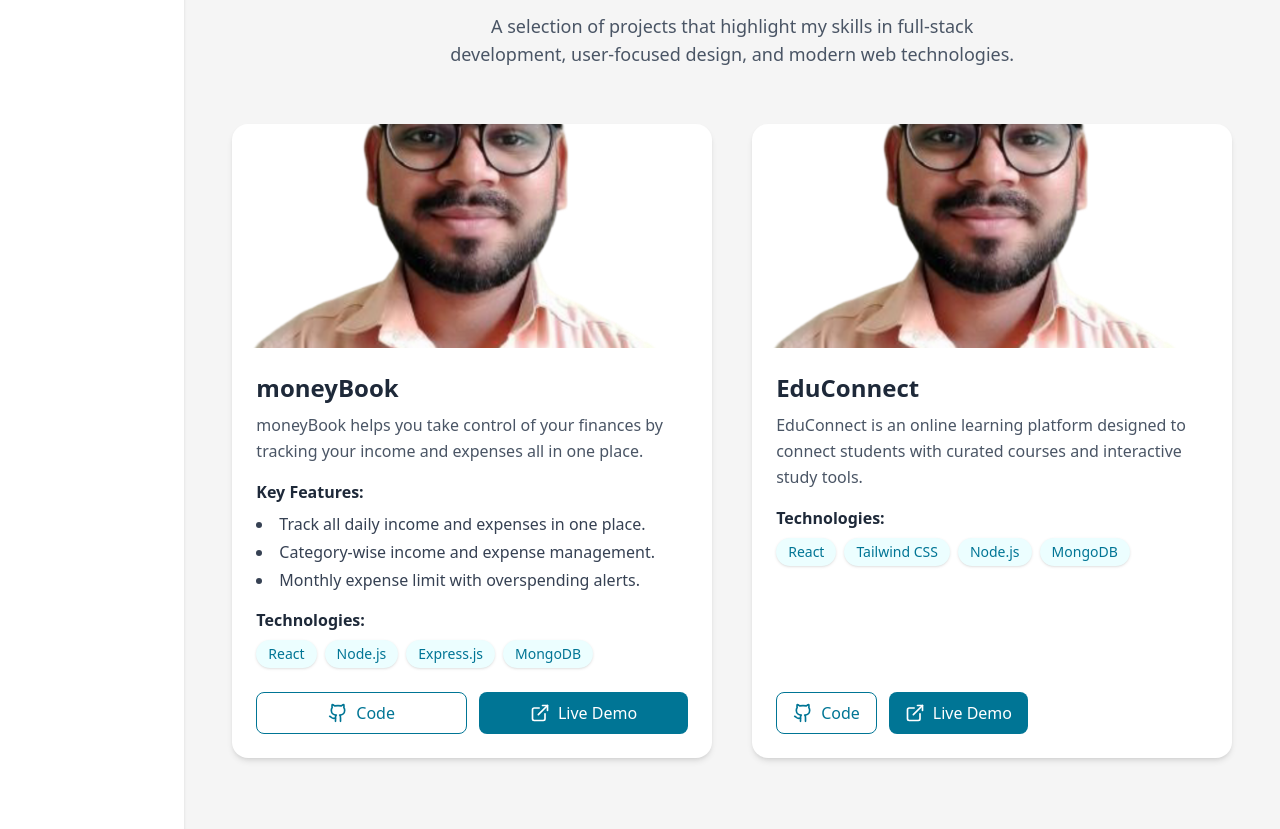
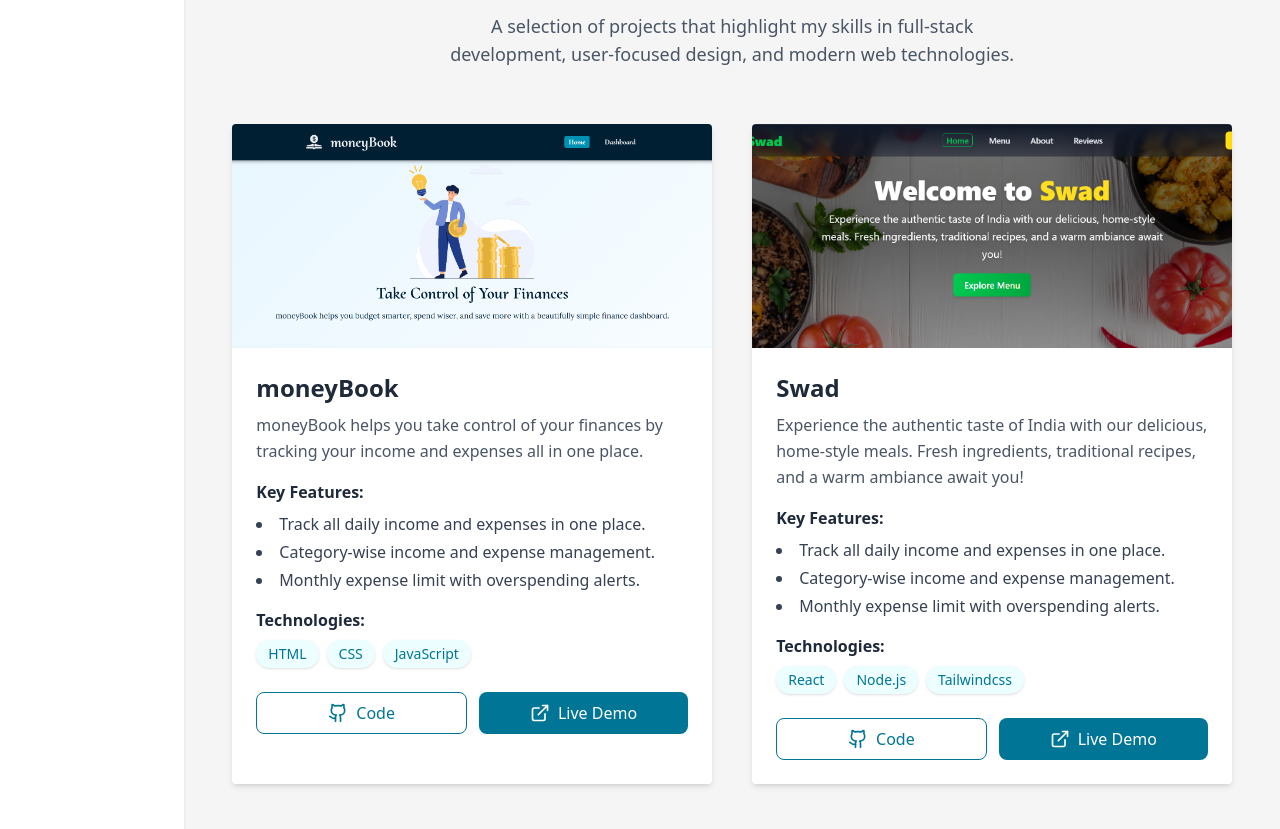
Before and after one commit to ravikanttarare95/updated_portfolio, a React (Vite) app: page / in a window 1280 px wide. Shown: the part 649-1478 px from the top of the page. Built offline with nearby package versions, Linux system fonts and the light colour scheme.

Commit message:
Project Card Component

```diff
--- a/src/App.jsx
+++ b/src/App.jsx
@@ -6,6 +6,8 @@ import Button from "./components/Button";
 
 import NAV_LINKS from "./configs/NavLinks.js";
 import SOCIAL_ICONS from "./configs/SocialIcons.js";
+import ProjectCard from "./components/ProjectCard.jsx";
+import PROJECTS_INFO from "./configs/Projects.js";
 
 function App() {
   return (
@@ -36,18 +38,18 @@ function App() {
 
       {/* Main Content */}
       <main className="p-6 md:p-12">
-        <div className="bg-gray-50 rounded-xl shadow p-10 w-full">
+        <div className="bg-gray-50 rounded shadow p-7 sm:p-10 w-full">
           {/* Profile image (visible only on small screens) */}
           <div className="flex justify-center mb-6 md:hidden">
             <img
               src={MyPhoto}
               alt="My Photo"
-              className="w-32 h-32 rounded-full border-4 border-cyan-500"
+              className="w-32 h-32 rounded-full border-4 border-cyan-700"
             />
           </div>
 
           {/* Name */}
-          <h1 className="text-5xl font-bold text-gray-700 mb-3">
+          <h1 className="text-5xl font-bold text-gray-800 mb-3">
             Ravikant Tarare
           </h1>
 
@@ -115,153 +117,41 @@ function App() {
         </div>
         <div className=" w-full">
           <section className="py-16">
-            <div className="max-w-6xl mx-auto">
             {/* Heading */}
             <h2 className="text-4xl font-extrabold text-gray-800 mb-4 text-center">
               Featured Projects
             </h2>
-              <p className="text-gray-600 text-lg w-150 mx-auto text-center mb-14">
+            <p className="text-gray-600 text-lg max-w-xl mx-auto text-center mb-14">
               A selection of projects that highlight my skills in full-stack
               development, user-focused design, and modern web technologies.
             </p>
 
             {/* Projects Grid */}
-              <div className="grid gap-10 md:grid-cols-2">
-                {/* Project Card */}
-                <div className="group rounded-2xl overflow-hidden shadow-md hover:shadow-xl transition duration-300 bg-white flex flex-col">
-                  {/* Image */}
-                  <div className="relative overflow-hidden">
-                    <img
-                      src={MyPhoto}
-                      alt="moneyBook"
-                      className="w-full h-56 object-cover transform group-hover:scale-105 transition duration-300"
+            <div className="grid w-full gap-10 lg:grid-cols-2">
+              {PROJECTS_INFO.map((projectObj) => {
+                const {
+                  id,
+                  projectPhoto,
+                  projectTitle,
+                  projectDesc,
+                  features,
+                  technologies,
+                  gitHubLink,
+                  liveLink,
+                } = projectObj;
+                return (
+                  <ProjectCard
+                    projectPhoto={projectPhoto}
+                    projectTitle={projectTitle}
+                    projectDesc={projectDesc}
+                    features={features}
+                    technologies={technologies}
+                    gitHubLink={gitHubLink}
+                    liveLink={liveLink}
+                    key={id}
                   />
-                  </div>
-
-                  {/* Content */}
-                  <div className="p-6 flex flex-col flex-1">
-                    <h4 className="text-2xl font-semibold text-gray-800 mb-2">
-                      moneyBook
-                    </h4>
-                    <p className="text-gray-600 mb-4 leading-relaxed">
-                      moneyBook helps you take control of your finances by
-                      tracking your income and expenses all in one place.
-                    </p>
-                    <h5 className="font-semibold text-gray-800 mb-2">
-                      Key Features:
-                    </h5>
-                    <ul className="list-disc list-inside space-y-1 text-gray-700 mb-4">
-                      <li>Track all daily income and expenses in one place.</li>
-                      <li>Category-wise income and expense management.</li>
-                      <li>Monthly expense limit with overspending alerts.</li>
-                    </ul>
-
-                    {/* Tags */}
-                    <h5 className="font-semibold text-gray-800 mb-2">
-                      Technologies:
-                    </h5>
-                    <ul className="flex flex-wrap gap-2 mb-6">
-                      <li className="bg-cyan-50 px-3 py-1 rounded-full text-cyan-700 text-sm font-medium shadow-sm">
-                        React
-                      </li>
-                      <li className="bg-cyan-50 px-3 py-1 rounded-full text-cyan-700 text-sm font-medium shadow-sm">
-                        Node.js
-                      </li>
-                      <li className="bg-cyan-50 px-3 py-1 rounded-full text-cyan-700 text-sm font-medium shadow-sm">
-                        Express.js
-                      </li>
-                      <li className="bg-cyan-50 px-3 py-1 rounded-full text-cyan-700 text-sm font-medium shadow-sm">
-                        MongoDB
-                      </li>
-                    </ul>
-
-                    {/* Buttons */}
-                    <div className="flex justify-between gap-3 mt-auto">
-                      <Button
-                        btnTitle={
-                          <div className="flex items-center gap-2">
-                            <Github className="w-5 h-5" />
-                            Code
-                          </div>
-                        }
-                        btnVariant="secondary"
-                        customStyle="w-full"
-                      />
-                      <Button
-                        btnTitle={
-                          <>
-                            <ExternalLink className="w-5 h-5" />
-                            Live Demo
-                          </>
-                        }
-                        btnVariant="primary"
-                        customStyle="w-full"
-                      />
-                    </div>
-                  </div>
-                </div>
-
-                {/* Duplicate and replace content for other projects */}
-                <div className="group rounded-2xl overflow-hidden shadow-md hover:shadow-xl transition duration-300 bg-white flex flex-col">
-                  <div className="relative">
-                    <img
-                      src={MyPhoto}
-                      alt="EduConnect"
-                      className="w-full h-56 object-cover transform group-hover:scale-105 transition duration-300"
-                    />
-                    <div className="absolute inset-0 bg-cyan-700 opacity-0 group-hover:opacity-20 transition duration-300"></div>
-                  </div>
-                  <div className="p-6 flex flex-col flex-1">
-                    <h4 className="text-2xl font-semibold text-gray-800 mb-2">
-                      EduConnect
-                    </h4>
-                    <p className="text-gray-600 mb-4 leading-relaxed">
-                      EduConnect is an online learning platform designed to
-                      connect students with curated courses and interactive
-                      study tools.
-                    </p>
-
-                    <h5 className="font-semibold text-gray-800 mb-2">
-                      Technologies:
-                    </h5>
-                    <ul className="flex flex-wrap gap-2 mb-6">
-                      <li className="bg-cyan-50 px-3 py-1 rounded-full text-cyan-700 text-sm font-medium shadow-sm">
-                        React
-                      </li>
-                      <li className="bg-cyan-50 px-3 py-1 rounded-full text-cyan-700 text-sm font-medium shadow-sm">
-                        Tailwind CSS
-                      </li>
-                      <li className="bg-cyan-50 px-3 py-1 rounded-full text-cyan-700 text-sm font-medium shadow-sm">
-                        Node.js
-                      </li>
-                      <li className="bg-cyan-50 px-3 py-1 rounded-full text-cyan-700 text-sm font-medium shadow-sm">
-                        MongoDB
-                      </li>
-                    </ul>
-
-                    <div className="flex gap-3 mt-auto">
-                      <Button
-                        btnTitle={
-                          <div className="flex items-center gap-2">
-                            <Github className="w-5 h-5" />
-                            Code
-                          </div>
-                        }
-                        btnVariant="secondary"
-                      />
-                      <Button
-                        btnTitle={
-                          <div className="flex items-center gap-2">
-                            <ExternalLink className="w-5 h-5" />
-                            Live Demo
-                          </div>
-                        }
-                        btnVariant="primary"
-                      />
-                    </div>
-                  </div>
-                </div>
-              </div>
+                );
+              })}
             </div>
           </section>
         </div>
--- /dev/null
+++ b/src/components/ProjectCard.jsx
@@ -0,0 +1,86 @@
+import React from "react";
+import { ExternalLink, Github } from "lucide-react";
+import Button from "./Button";
+
+function ProjectCard({
+  projectPhoto,
+  projectTitle,
+  projectDesc,
+  technologies,
+  gitHubLink,
+  liveLink,
+}) {
+  return (
+    <div className="group rounded overflow-hidden shadow-md hover:shadow-xl transition duration-300 bg-white flex flex-col">
+      {/* Image */}
+      <div className="relative overflow-hidden">
+        <img
+          src={projectPhoto}
+          alt="moneyBook"
+          className="w-full h-56 object-cover transform group-hover:scale-105 transition duration-300"
+        />
+      </div>
+
+      {/* Content */}
+      <div className="p-6 flex flex-col">
+        <h4 className="text-2xl font-bold text-gray-800 mb-2">
+          {projectTitle}
+        </h4>
+        <p className="text-gray-600 mb-4 leading-relaxed">{projectDesc}</p>
+
+        <h5 className="font-semibold text-gray-800 mb-2">Key Features:</h5>
+        <ul className="list-disc list-inside space-y-1 text-gray-700 mb-4">
+          <li>Track all daily income and expenses in one place.</li>
+          <li>Category-wise income and expense management.</li>
+          <li>Monthly expense limit with overspending alerts.</li>
+        </ul>
+
+        {/* Tags */}
+        <h5 className="font-semibold text-gray-800 mb-2">Technologies:</h5>
+
+        <ul className="flex flex-wrap gap-2 mb-6">
+          {technologies.map((technology, index) => (
+            <li
+              className="bg-cyan-50 px-3 py-1 rounded-full text-cyan-700 text-sm font-medium shadow-sm"
+              key={index}
+            >
+              {technology}
+            </li>
+          ))}
+        </ul>
+
+        {/* Buttons */}
+        <div className="flex flex-col sm:flex-row justify-between gap-3 mt-auto ">
+          <Button
+            btnTitle={
+              <div className="flex items-center gap-2">
+                <Github className="w-5 h-5" />
+                Code
+              </div>
+            }
+            btnVariant="secondary"
+            customStyle="w-full"
+            onBtnClick={() => {
+              window.open(gitHubLink, "_blank");
+            }}
+          />
+          <Button
+            btnTitle={
+              <>
+                <ExternalLink className="w-5 h-5" />
+                Live Demo
+              </>
+            }
+            btnVariant="primary"
+            customStyle="w-full"
+            onBtnClick={() => {
+              window.open(liveLink, "_blank");
+            }}
+          />
+        </div>
+      </div>
+    </div>
+  );
+}
+
+export default ProjectCard;
--- a/src/configs/Projects.js
+++ b/src/configs/Projects.js
@@ -1,9 +1,13 @@
-import { GrTechnology } from "react-icons/gr";
+import moneyBookImg from "./../assets/money-book.png";
+import swadImg from "./../assets/swad.png";
 
-const PROJECTS = [
+const PROJECTS_INFO = [
   {
-    title: "moneyBook",
-    desc: "moneyBook helps you take control of your finances by tracking your income and expenses all in one place.",
+    id: 1,
+    projectPhoto: moneyBookImg,
+    projectTitle: "moneyBook",
+    projectDesc:
+      "moneyBook helps you take control of your finances by tracking your income and expenses all in one place.",
     features: [
       "Track all daily income and expenses in one place.",
       "Category-wise income and expense management.",
@@ -11,12 +15,15 @@ const PROJECTS = [
     ],
     technologies: ["HTML", "CSS", "JavaScript"],
     gitHubLink: "https://github.com/ravikanttarare95/money-book.git",
-    liveLink: "https://github.com/ravikanttarare95/money-book.git",
+    liveLink: "https://money-book-ruby.vercel.app",
   },
 
   {
-    title: "Swad",
-    desc: "Experience the authentic taste of India with our delicious, home-style meals. Fresh ingredients, traditional recipes, and a warm ambiance await you!",
+    id: 2,
+    projectPhoto: swadImg,
+    projectTitle: "Swad",
+    projectDesc:
+      "Experience the authentic taste of India with our delicious, home-style meals. Fresh ingredients, traditional recipes, and a warm ambiance await you!",
     features: [
       "Browse Menu Items.",
       "Add Menu Items to cart.",
@@ -28,4 +35,4 @@ const PROJECTS = [
     liveLink: "https://swad-the-taste.netlify.app",
   },
 ];
-export default PROJECTS;
+export default PROJECTS_INFO;
```
Also changed, not shown: src/assets/money-book.png (added), src/assets/swad.png (added). Lines whose indentation alone changed are shown as unchanged.
